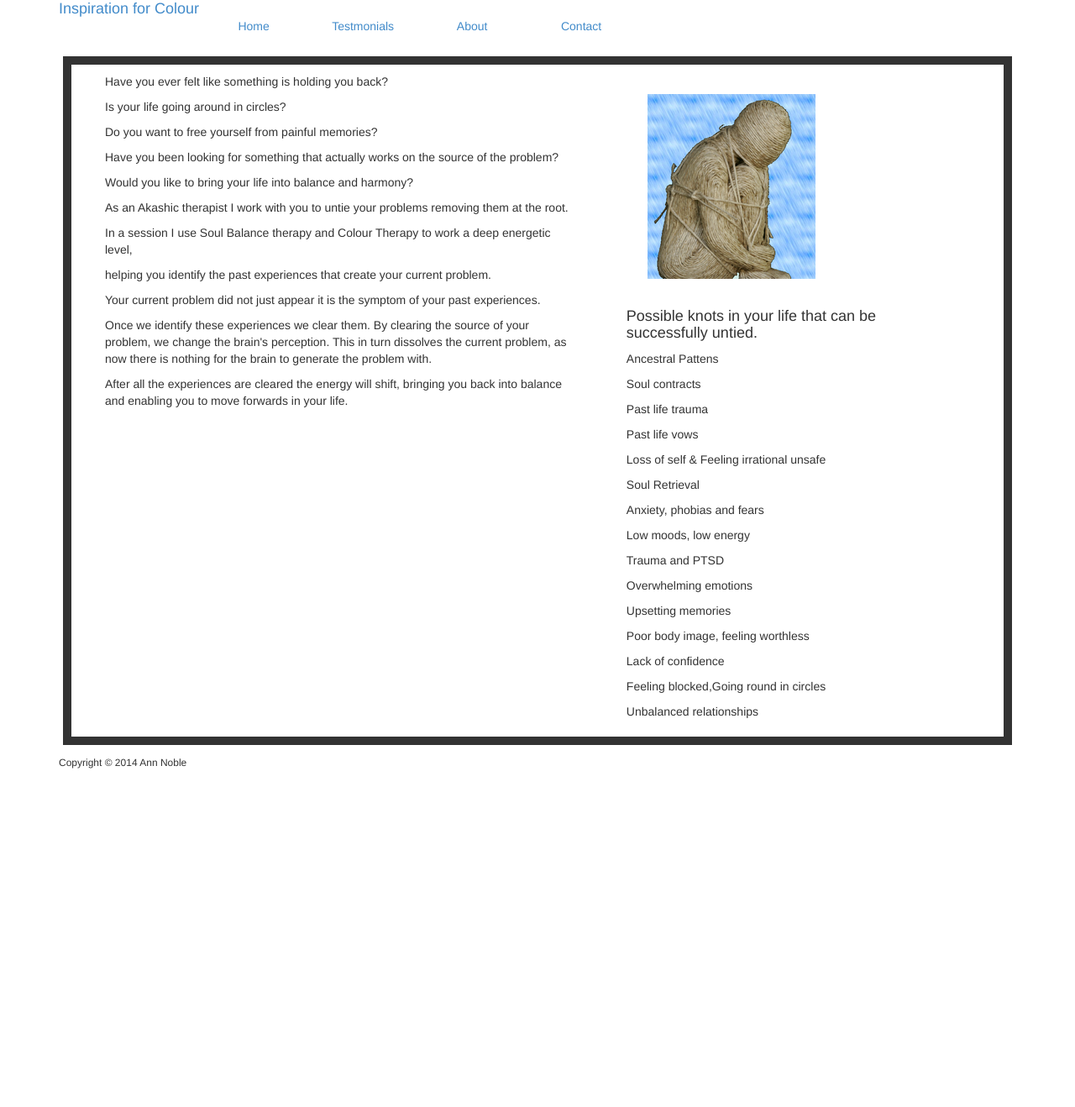
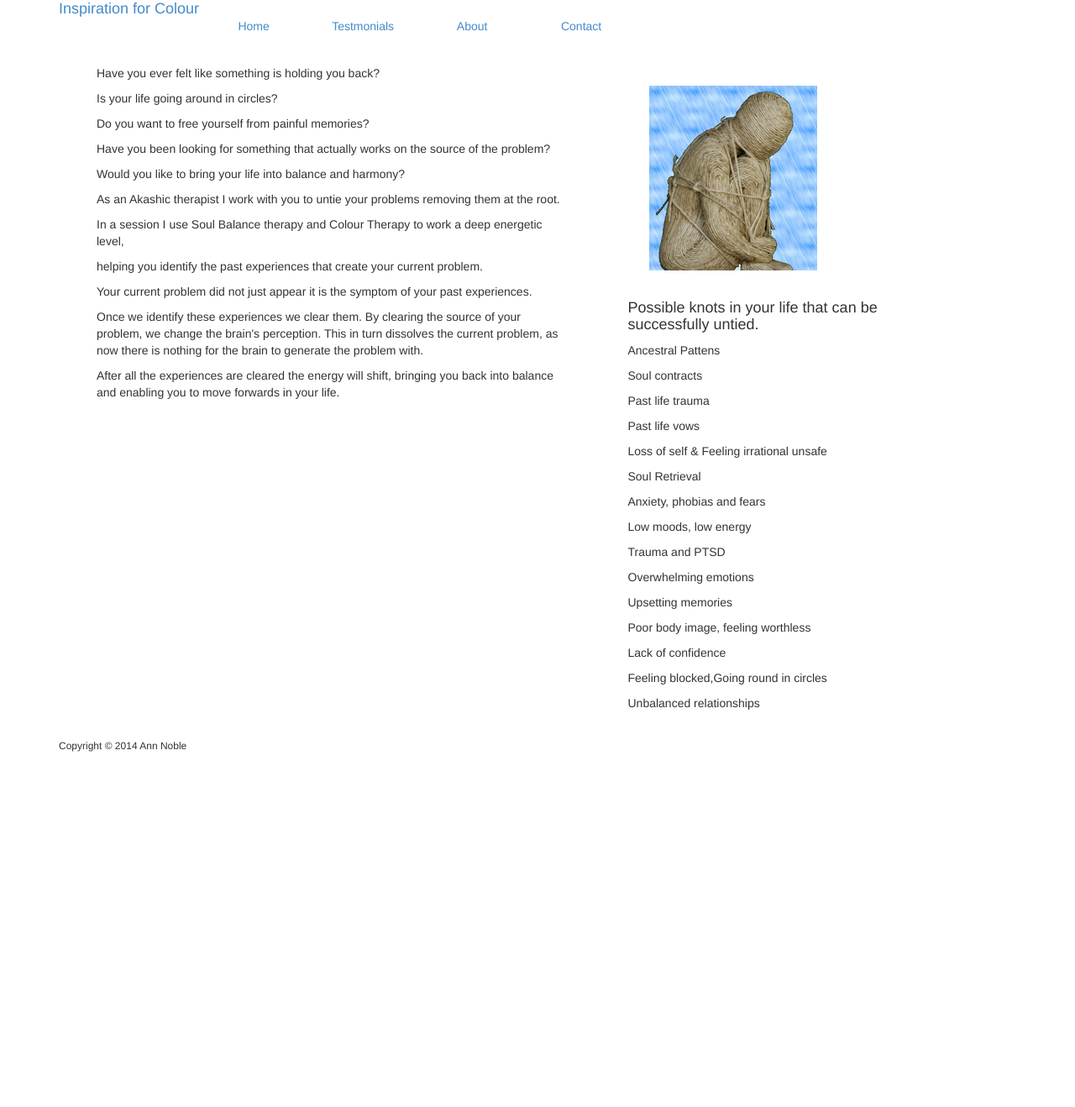
Before and after one commit to designerwebhosting/inspirationforchange, a Jekyll site: the page built from index.md, in a window 1280 px wide. Shown: the whole page at 84% size. Built offline with Jekyll 4.4.1, drawn with Linux system fonts in a browser that asks for light colours; nearby versions of some CDN libraries.

Commit message:
Update theme.css

```diff
--- a/css/theme.css
+++ b/css/theme.css
@@ -42,7 +42,7 @@ footer {
 #box {
 	border-style:solid;
 
-	border-width: 10px;
+	border-width: 0px;
 	margin: 5px 5px 5px 5px;
 	padding: 10px;
 	min-height: 260px;
```
